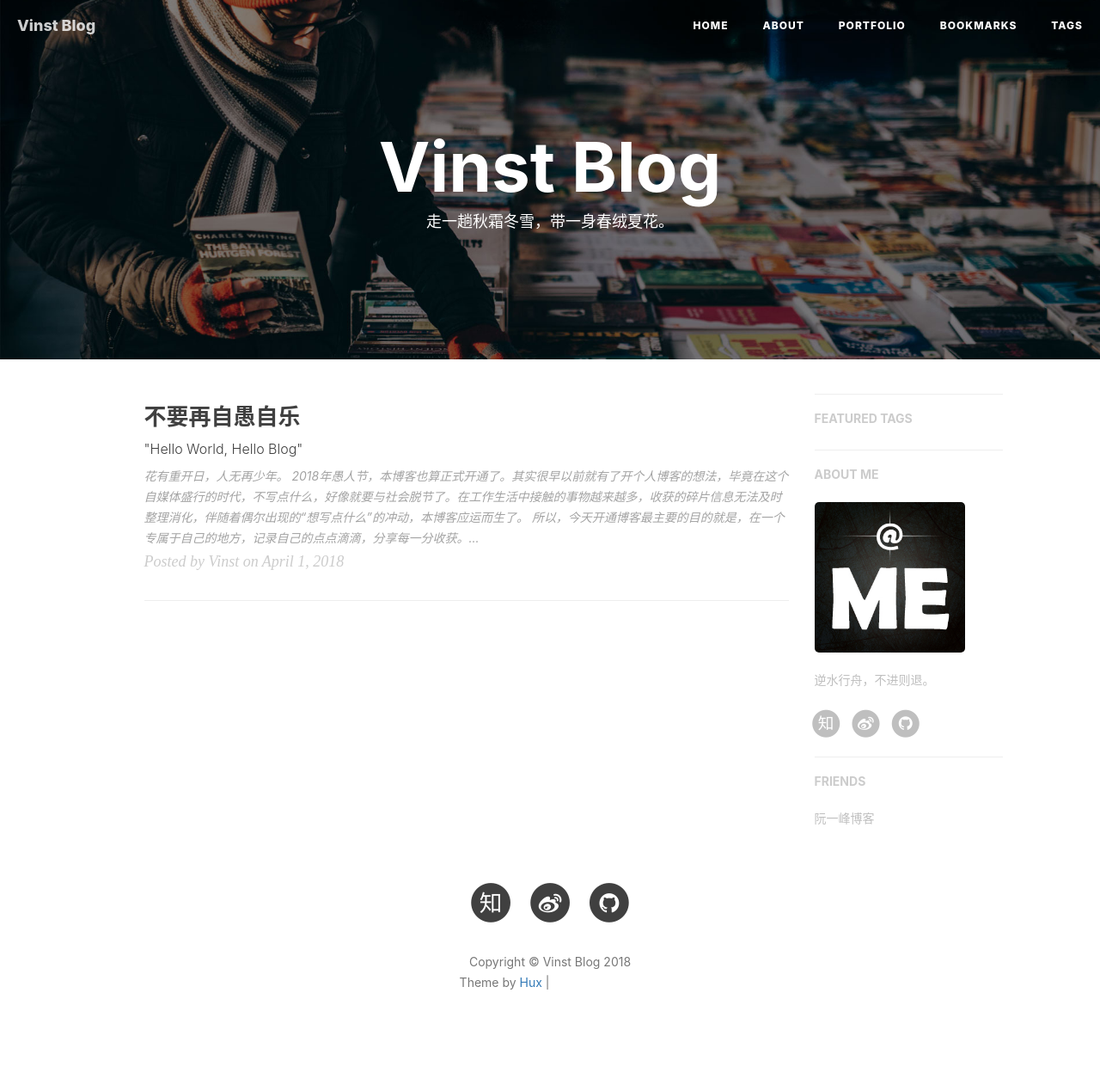
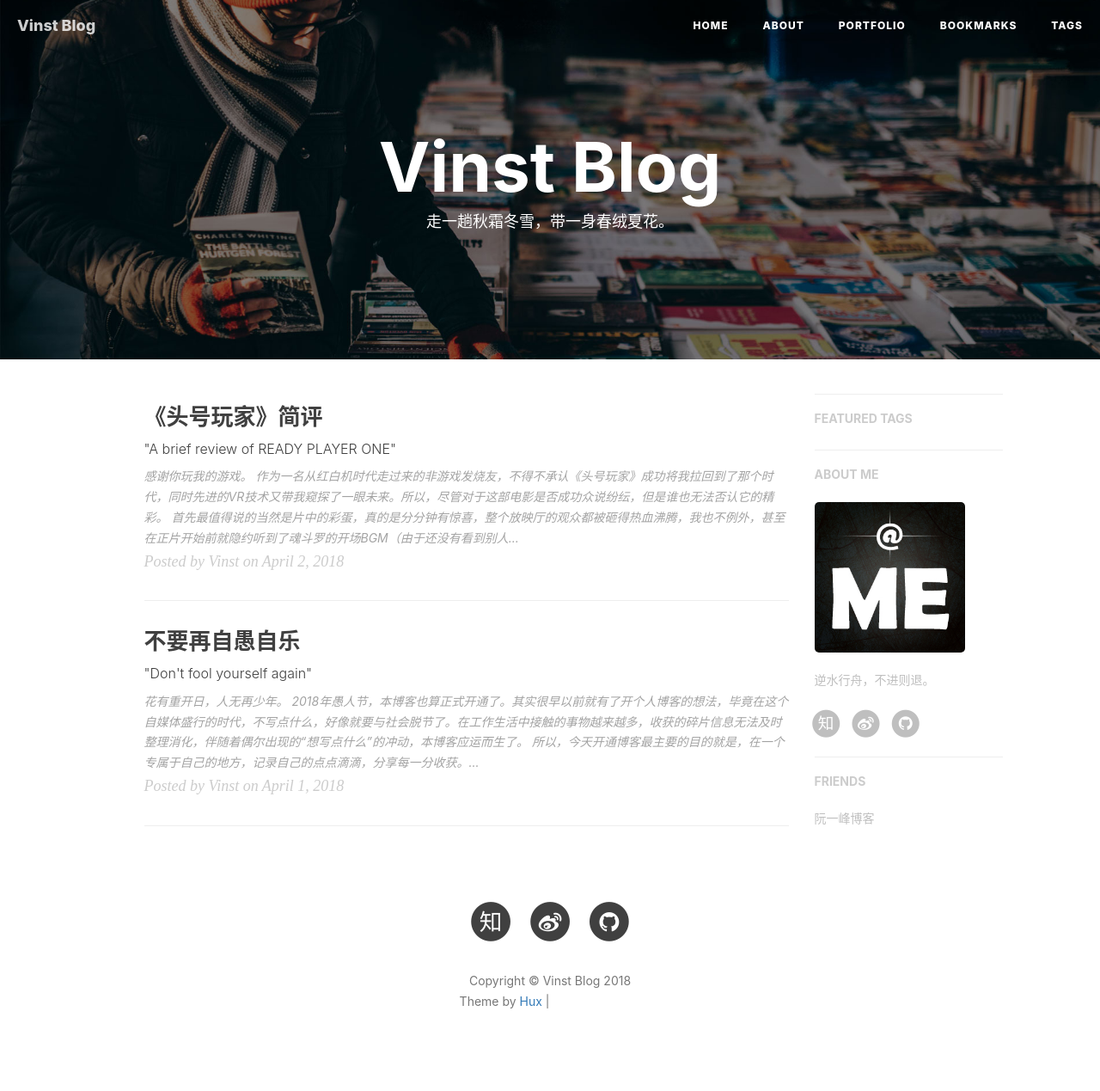
Before and after one commit to gnawiauhs/gnawiauhs.github.io, a Jekyll site: the page built from index.html, in a window 1280 px wide. Shown: the whole page at 86% size. Built offline with Jekyll 4.4.1, drawn with Linux system fonts in a browser that asks for light colours; nearby versions of some CDN libraries; the list of posts is cut into pages by our own code; comment, search, counter and statistics services are not loaded; before the commit the page ends 1247 px from its top, so only the background shows below that; grey boxes are pictures that could not be loaded.

Commit message:
Ready-player-one

```diff
--- a/_posts/2018-04-01-dont-be-fooled-yourself.markdown
+++ b/_posts/2018-04-01-dont-be-fooled-yourself.markdown
@@ -1,7 +1,7 @@
 ---
 layout:     post
 title:      "不要再自愚自乐"
-subtitle:   " \"Hello World, Hello Blog\""
+subtitle:   " \"Don't fool yourself again\""
 date:       2018-04-01 00:00:00
 author:     "Vinst"
 header-img: "img/post-head/20180401-fools-day.jpg"
--- /dev/null
+++ b/_posts/2018-04-02-ready-player-one.markdown
@@ -0,0 +1,22 @@
+---
+layout:     post
+title:      "《头号玩家》简评"
+subtitle:   " \"A brief review of READY PLAYER ONE\""
+date:       2018-04-02 12:44:43
+author:     "Vinst"
+header-img: "img/post-head/20180402-ready-player-one.jpg"
+catalog: true
+tags:
+    - 影评
+---
+>感谢你玩我的游戏。
+
+作为一名从红白机时代走过来的非游戏发烧友，不得不承认《头号玩家》成功将我拉回到了那个时代，同时先进的VR技术又带我窥探了一眼未来。所以，尽管对于这部电影是否成功众说纷纭，但是谁也无法否认它的精彩。
+
+首先最值得说的当然是片中的彩蛋，真的是分分钟有惊喜，整个放映厅的观众都被砸得热血沸腾，我也不例外，甚至在正片开始前就隐约听到了魂斗罗的开场BGM（由于还没有看到别人说过这个彩蛋，所以我仍在怀疑是不是幻听）。与其说是彩蛋密集，倒不如说，这部电影本身就是导演送给80，90这一代人的一个巨大彩蛋，不管是送给观众的隐藏的彩蛋还是剧情中主角寻找的彩蛋，似乎都说明了这一点。
+
+有人说这部电影除去彩蛋还有什么，剧情俗套，剧本不严谨等。对于这种说法我不完全赞同，剧情虽然俗套，但是也算流畅完整，虽然破解线索的过程略简单，但毕竟男主和其他人不同，他比别人更了解holiday的内心（要不然怎么让他做男主呢！），所以解开线索比别人简单也还是可以接受的。但对于除去片中彩蛋的说法，我认为彩蛋本来就是这部电影的一大看点，甚至可以说制作团队在这方面花了不少心思，一句话说“除去彩蛋还剩什么”未免过于草率了，可以说除去任何一部分都不会是完整的《头号玩家》。
+
+说完彩蛋说剧情，故事背景设计在二十几年后，这并不遥远，甚至让我感觉科技发展到那个程度也并不是遥不可及。未来是“游戏”占据了人们的生活，甚至一个“游戏工作室”都可以嚣张到用无人机全城搜捕玩家，那么现在呢？从“农药”到“吃鸡”，随着手游版本的开发，游戏在人们生活中所占的比重越来越大，但是人们对手机的依赖已经不亚于电影中对《绿洲》的依赖。电影最后呼吁人们回归现实，映射到当下，是希望人们放下手机，多看一眼周围的人和事，毕竟“只有在现实中才能吃到一口美味的饭菜”。
+
+如果真的有那一天，人们坐在家中“神游”世界，在虚拟世界买卖现实世界的生存资源，那么，我觉得……还是不要戴着VR眼镜满大街跑吧！
--- a/sw.js
+++ b/sw.js
@@ -20,7 +20,7 @@ const PRECACHE_LIST = [
   "./js/hux-blog.min.js",
   "./js/snackbar.js",
   "./img/icon_wechat.png",
-  "./img/avatar-hux.jpg",
+  "./img/avatar-vin.jpg",
   "./img/home-bg.jpg",
   "./img/404-bg.jpg",
   "./css/hux-blog.min.css",
```
Also changed, not shown: img/post-head/20180401-ready-player-one.jpg (added).
